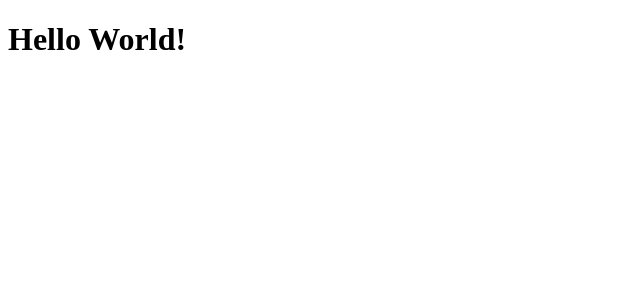
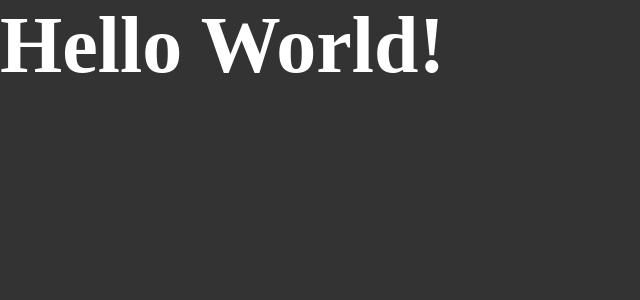
Before and after one commit to Raphael-GC/ignite-reactjs, a React app: page / in a window 1280 px wide. Shown: the top 300 px of the page, without its empty margins (0-640 px from the left). Built offline with nearby package versions, Linux system fonts and the light colour scheme.

Commit message:
Ch1 - Utilizando SASS

```diff
--- a/public/index.html
+++ b/public/index.html
@@ -10,8 +10,6 @@
 
 <body>
     <div id="root"></div>
-
-    <script src="../dist/bundle.js"></script>
 </body>
 
 </html>
--- a/src/App.jsx
+++ b/src/App.jsx
@@ -1,3 +1,6 @@
+import './styles/global.scss';
+
 export function App() {
+
     return <h1>Hello World!</h1>
 }
--- /dev/null
+++ b/src/styles/global.scss
@@ -0,0 +1,15 @@
+*{
+    margin: 0;
+    padding: 0;
+    box-sizing: border-box;
+}
+
+body {
+    font: Arial, Helvetica, sans-serif;
+    background: #333;
+    color: #FFF;
+
+    h1 {
+        font-size: 80px;
+    }
+}
--- a/webpack.config.js
+++ b/webpack.config.js
@@ -1,8 +1,11 @@
 const path = require('path')
+const HtmlWebpackPlugin = require('html-webpack-plugin')
 
+const isDevelopment = process.env.NODE_ENV !== 'production';
 
 module.exports = {
-    mode: 'development',
+    mode: isDevelopment ? 'development' : 'production',
+    devtool: isDevelopment ? 'eval-source-map' : 'source-map', // Faz com que visualizemos o codigo no console do devtool da mesma forma como ele esta no arquivo original e nao apos o bundle.
     entry: path.resolve(__dirname, 'src', 'index.jsx'),
     output: {
         path: path.resolve(__dirname, 'dist'),
@@ -11,12 +14,25 @@
     resolve: {
         extensions: ['.js', '.jsx'],
     },
+    devServer: {
+        contentBase: path.resolve(__dirname, 'public'),
+    },
+    plugins: [
+        new HtmlWebpackPlugin({
+            template: path.resolve(__dirname, 'public', 'index.html')
+        })
+    ],
     module: {
         rules: [
             {
                 test: /\.jsx$/,
                 exclude: /node_modules/,
                 use: 'babel-loader'
+            },
+            {
+                test: /\.scss$/, // Poderiamos utilizar aqui o .sass, e eliminariamos a necessidade de utilizarmos as {}, ficando apenas a identacao.
+                exclude: /node_modules/,
+                use: ['style-loader', 'css-loader', 'sass-loader']
             }
         ],
     }
```
Also changed, not shown: package.json (+10 -0 lines), 2 other files (tests, documents, lock files or other folders).
